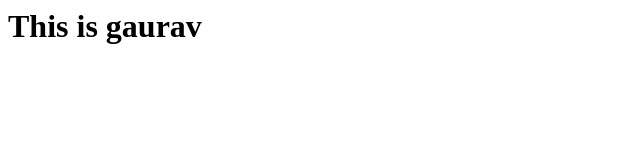
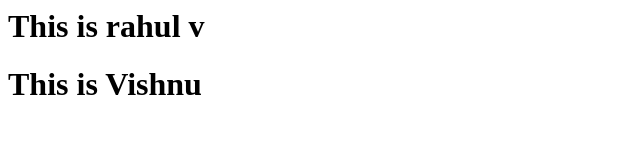
Before and after one commit to vishnudas-nair/demojenkins, a plain HTML site: page index.html in a window 1280 px wide. Shown: the whole page, without its empty margins (0-640 px from the left). Drawn offline with Linux system fonts and the light colour scheme.

Commit message:
commit0412021
Added Rahul

```diff
--- a/index.html
+++ b/index.html
@@ -1,5 +1,6 @@
 <html>
   <body>
-    <h1> This is gaurav </h1>
+    <h1> This is rahul v</h1>
+     <h1> This is Vishnu </h1>
   </body>
 </html>
```
